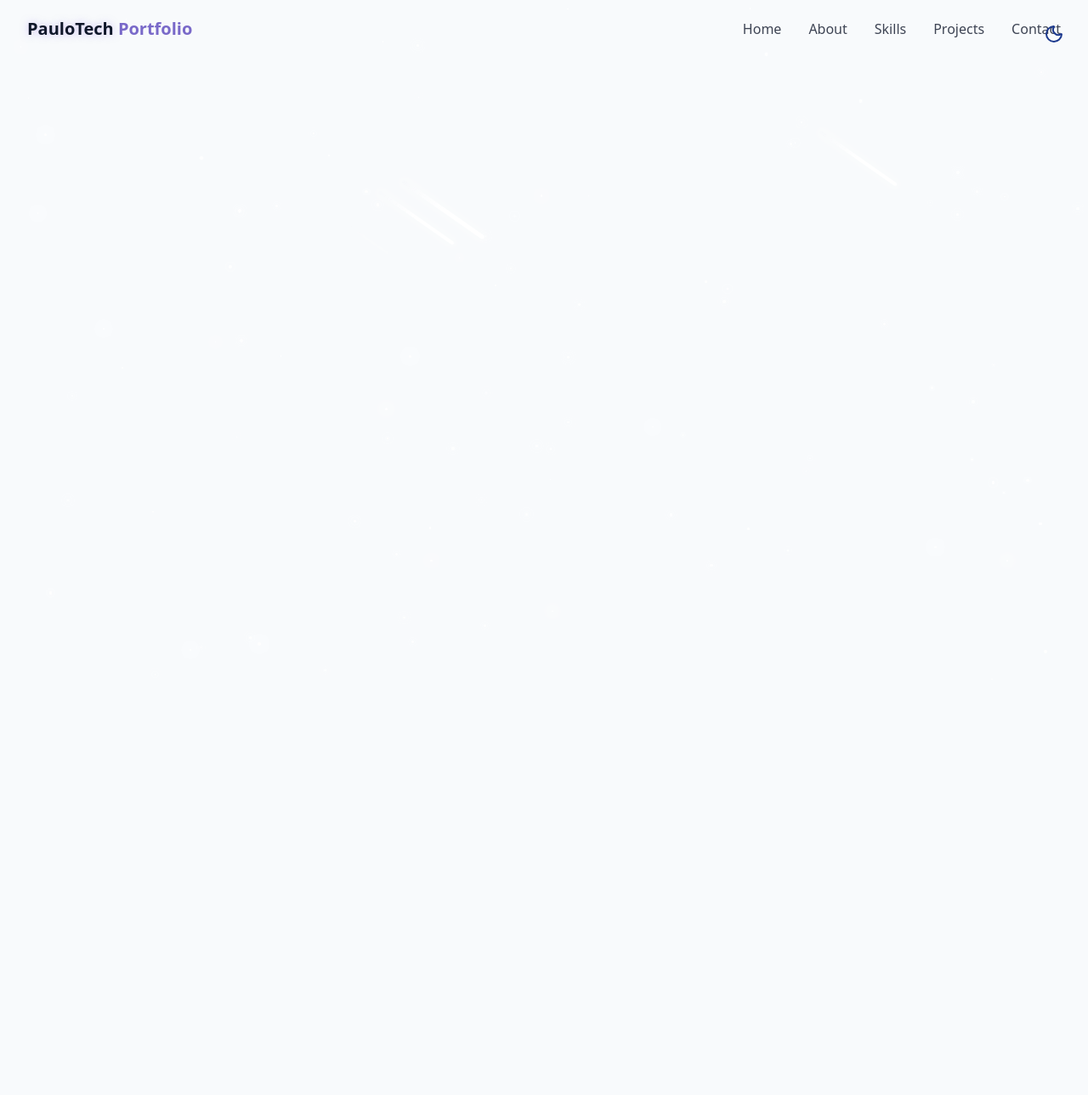
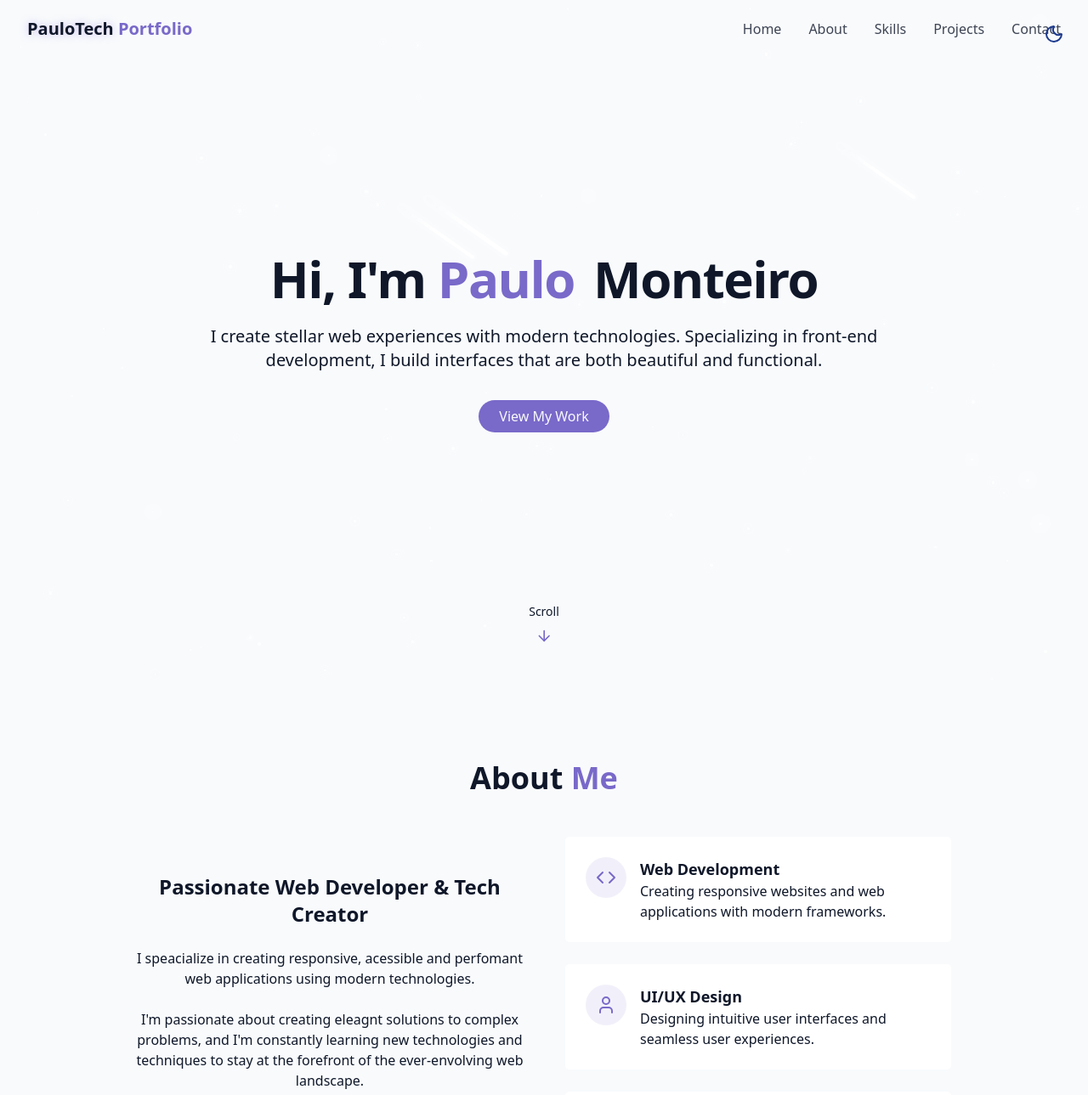
Before and after one commit to scranbit/Portfolio, a React (Vite) app: page / in a window 1280 px wide. Shown: the top 1289 px of the page at 85% size. Before the commit the page ends 800 px from the top, so only its background shows below. Built offline with nearby package versions, Linux system fonts and the light colour scheme.

Commit message:
about me created and finished

```diff
--- /dev/null
+++ b/src/components/AboutMe.jsx
@@ -0,0 +1,87 @@
+import { Code, Briefcase, User } from 'lucide-react';
+
+export const AboutSection = () => {
+  return (
+    <section id="about" className="py-24 px-4 relative">
+      <div className="container mx-auto max-w-5xl">
+        <h2 className="text-3xl md:text-4xl font-bold mb-12 text-center">
+          About <span className="text-primary"> Me</span>
+        </h2>
+
+        <div className="grid grid-cols-1 md:grid-cols-2 gap-12 items-center">
+          <div className="space-y-6">
+            <h3 className="text-2xl font-semibold">
+              Passionate Web Developer & Tech Creator
+            </h3>
+
+            <p className="text-muted-foreground">
+              I speacialize in creating responsive, acessible and perfomant web
+              applications using modern technologies.
+            </p>
+            <p className="text-muted-foreground">
+              I'm passionate about creating eleagnt solutions to complex
+              problems, and I'm constantly learning new technologies and
+              techniques to stay at the forefront of the ever-envolving web
+              landscape.
+            </p>
+
+            <div className="flex flex-col sm:flex-row gap-4 pt-4 justify-center">
+              <a href="#contact" className="cosmic-button">
+                Get in touch
+              </a>
+              <a
+                href="#contact"
+                className="px-6 py-2 rounded-full border border-primary text-primary hover:bg-primary/10 transitions-colors duration 300"
+              >
+                Download CV
+              </a>
+            </div>
+          </div>
+
+          <div className="grid grid-cols-1 gap-6">
+            <div className="gradient-border p-6 card-hover">
+              <div className="flex items-start gap-4">
+                <div className="p-3 rounded-full bg-primary/10">
+                  <Code className="h-6 w-6 text-primary" />
+                </div>
+                <div className="text-left">
+                  <h4 className="font-semibold text-lg">Web Development</h4>
+                  <p className="text-muted-foreground">
+                    Creating responsive websites and web applications with
+                    modern frameworks.
+                  </p>
+                </div>
+              </div>
+            </div>
+            <div className="gradient-border p-6 card-hover">
+              <div className="flex items-start gap-4">
+                <div className="p-3 rounded-full bg-primary/10">
+                  <User className="h-6 w-6 text-primary" />
+                </div>
+                <div className="text-left">
+                  <h4 className="font-semibold text-lg">UI/UX Design</h4>
+                  <p className="text-muted-foreground">
+                    Designing intuitive user interfaces and seamless user experiences.
+                  </p>
+                </div>
+              </div>
+            </div>
+            <div className="gradient-border p-6 card-hover">
+              <div className="flex items-start gap-4">
+                <div className="p-3 rounded-full bg-primary/10">
+                  <Briefcase className="h-6 w-6 text-primary" />
+                </div>
+                <div className="text-left">
+                  <h4 className="font-semibold text-lg">Project Management</h4>
+                  <p className="text-muted-foreground">
+                    Leading projects from conecpetion to completion with agiles methodologies.
+                  </p>
+                </div>
+              </div>
+            </div>
+          </div>
+        </div>
+      </div>
+    </section>
+  );
+};
--- /dev/null
+++ b/src/components/HeroSection.jsx
@@ -0,0 +1,43 @@
+import { ArrowDown } from "lucide-react";
+
+export const HeroSection = () => {
+  return (
+    <section
+      id="hero"
+      className="relative min-h-screen flex flex-col items-center justify-center px-4"
+    >
+      <div className="container max-w-4xl mx-auto text-center z-10">
+        <div className="space-y-6">
+          <h1 className="text-4xl md:text-6xl font-bold tracking-tight">
+            <span className="opacity-0 animate-fade-in"> Hi, I'm</span>
+            <span className="text-primary opacity-0 animate-fade-in-delay-1">
+              {" "}
+              Paulo
+            </span>
+            <span className="text-gradient ml-2 opacity-0 animate-fade-in-delay-2">
+              {" "}
+              Monteiro
+            </span>
+          </h1>
+
+          <p className="text-lg md:text-xl text-muted-foreground max-2-2xl mx-auto opacity-0 animate-fade-in-delay-3">
+            I create stellar web experiences with modern technologies.
+            Specializing in front-end development, I build interfaces that are
+            both beautiful and functional.
+          </p>
+
+          <div className="pt-4 opacity-0 animate-fade-in-delay-4">
+            <a href="#projects" className="cosmic-button">
+              View My Work
+            </a>
+          </div>
+        </div>
+      </div>
+
+      <div className="absolute bottom-8 left-1/2 transform -translate-x-1/2 flex flex-col items-center animate-bounce">
+        <span className="text-sm text-muted-foreground mb-2"> Scroll </span>
+        <ArrowDown className="h-5 w-5 text-primary" />
+      </div>
+    </section>
+  );
+};
--- a/src/components/Navbar.jsx
+++ b/src/components/Navbar.jsx
@@ -1,35 +1,32 @@
-import { cn } from '@/lib/utils';
-import { Menu } from 'lucide-react';
-import { X } from 'lucide-react';
-import { useEffect } from 'react';
-import { useState } from 'react';
+import { cn } from "@/lib/utils";
+import { Menu, X } from "lucide-react";
+import { useEffect, useState } from "react";
 
 const navItems = [
-  { name: 'Home', href: '#hero' },
-  { name: 'About', href: '#about' },
-  { name: 'Skills', href: '#skills' },
-  { name: 'Projects', href: '#projects' },
-  { name: 'Contact', href: '#contact' },
+  { name: "Home", href: "#hero" },
+  { name: "About", href: "#about" },
+  { name: "Skills", href: "#skills" },
+  { name: "Projects", href: "#projects" },
+  { name: "Contact", href: "#contact" },
 ];
 
 export const Navbar = () => {
   const [isScrolled, setIsScrolled] = useState(false);
-  const [isMenuOpen, setIsMenuOpen] = useState(true);
+  const [isMenuOpen, setIsMenuOpen] = useState(false);
 
   useEffect(() => {
     const handleScroll = () => {
-      setIsScrolled(window.scrollY > 10);
+      setIsScrolled(window.screenY > 10);
     };
-    window.addEventListener('scroll', handleScroll);
-    return () => window.removeEventListener('scroll', handleScroll);
+
+    window.addEventListener("scroll", handleScroll);
+    return () => window.removeEventListener("scroll", handleScroll);
   }, []);
   return (
     <nav
       className={cn(
-        'fixed w-full z-40 transition-all duration-300',
-        isScrolled
-          ? 'py-3 bg-background/80 backdrop-blur-md shadow-xs'
-          : 'py-5',
+        "fixed w-full z-40 transition-all duration-300",
+        isScrolled ? "py-3 bg-background/80 backdrop-blur-md shadow-xs" : "py-5"
       )}
     >
       <div className="container flex items-center justify-between">
@@ -38,7 +35,7 @@
           href="#hero"
         >
           <span className="relative z-10">
-            <span className="text-glow text-foreground">PauloTech</span>{' '}
+            <span className="text-glow text-foreground"> PauloTech </span>{" "}
             Portfolio
           </span>
         </a>
@@ -55,18 +52,24 @@
             </a>
           ))}
         </div>
+
         {/* mobile nav */}
-        <button onClick={() => setIsMenuOpen((prev) => !prev )} className='md:hidden p-2 text-foreground z-50'
-          aria-label={isMenuOpen ? "Close Menu" : "Open Menu" }>
-          {isMenuOpen ? <X size={24} /> : <Menu size={24} />}
+
+        <button
+          onClick={() => setIsMenuOpen((prev) => !prev)}
+          className="md:hidden p-2 text-foreground z-50"
+          aria-label={isMenuOpen ? "Close Menu" : "Open Menu"}
+        >
+          {isMenuOpen ? <X size={24} /> : <Menu size={24} />}{" "}
         </button>
+
         <div
           className={cn(
-            'fixed inset-0 bg-background/95 backdroup-blur-md z-40 flex flex-col items-center justify-center',
-            'transition-all duration-300 md:hidden',
+            "fixed inset-0 bg-background/95 backdroup-blur-md z-40 flex flex-col items-center justify-center",
+            "transition-all duration-300 md:hidden",
             isMenuOpen
-              ? 'opacity-100 pointer-events-auto'
-              : 'opacity-0 pointer-events-none',
+              ? "opacity-100 pointer-events-auto"
+              : "opacity-0 pointer-events-none"
           )}
         >
           <div className="flex flex-col space-y-8 text-xl">
--- a/src/pages/Home.jsx
+++ b/src/pages/Home.jsx
@@ -1,6 +1,8 @@
 import { ThemeToggle } from "../components/ThemeToggle"
 import { StarBackground } from "../components/StarBackground";
 import { Navbar } from "../components/Navbar";
+import { HeroSection } from "../components/HeroSection";
+import { AboutSection } from "../components/AboutMe";
 
 export const Home = () => {
   return <div className="min-h-screen bg-background text-foreground overflow-x-hidden">
@@ -11,7 +13,10 @@
     {/* Navbar */}
     <Navbar />
     {/* Main Content */}
-
+    <main>
+      <HeroSection />
+      <AboutSection />
+    </main>
     {/* Footer */}
   </div>
 }
```
